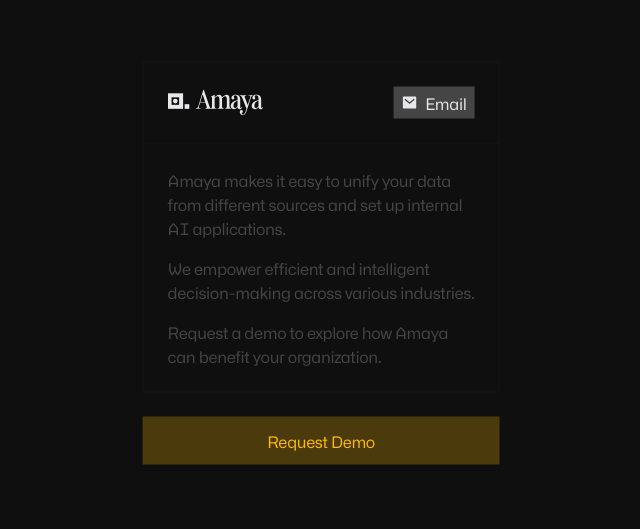
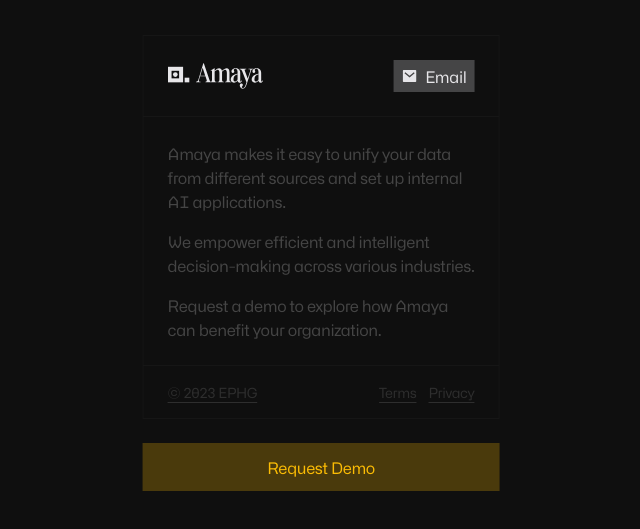
Before and after one commit to fvckprth/amaya, a Next.js app: page / in a window 1280 px wide. Shown: the part 137-666 px from the top of the page, without its empty margins (319-959 px from the left). Built offline with nearby package versions, Linux system fonts and the light colour scheme; no server answers.

Commit message:
Added footer

```diff
--- a/app/page.tsx
+++ b/app/page.tsx
@@ -1,6 +1,7 @@
-import Nav from '@/components/Nav'
-import Body from '@/components/Body'
-import { RequestDemoForm } from '@/components/RequestDemoForm'
+import Nav from '@/components/marketing/Nav'
+import Body from '@/components/marketing/Body'
+import { RequestDemoForm } from '@/components/marketing/RequestDemoForm'
+import { Footer } from '@/components/marketing/Footer'
 
 export default function Home() {
   return (
@@ -9,6 +10,7 @@ export default function Home() {
         <div>
           <Nav />
           <Body />
+          <Footer />
         </div>
         <div>
           <RequestDemoForm />
--- /dev/null
+++ b/components/marketing/Footer.tsx
@@ -0,0 +1,17 @@
+import Link from "next/link"
+
+export function Footer() {
+    return (
+      <div className='flex flex-row justify-between text-xs md:text-sm text-[#2E2E2E] py-3 px-4 md:px-6 md:py-4 border-b border-x border-[#2E2E2E]/25'>
+        <div>
+            <Link href='https://www.eastpark.xyz/' className="hover:text-[#E7E6E9]/50 underline underline-offset-4 decoration-inherit hover:no-underline">
+                © 2023 EPHG
+            </Link>
+        </div>
+        <div className="flex flex-row space-x-3">
+            <Link href="/terms" className="hover:text-[#E7E6E9]/50 underline underline-offset-4 decoration-inherit hover:no-underline">Terms</Link>
+            <Link href="/privacy" className="hover:text-[#E7E6E9]/50 underline underline-offset-4 decoration-inherit hover:no-underline">Privacy</Link>
+        </div>
+      </div>
+    )
+  }
--- a/components/RequestDemoForm.tsx
+++ b/components/marketing/RequestDemoForm.tsx
@@ -1,11 +1,12 @@
 'use client'
 
-import { useState, useEffect, useCallback } from 'react';
+import { useState, useEffect } from 'react';
 import { z } from "zod";
-import { useForm, useFormContext } from "react-hook-form";
+import { useForm } from "react-hook-form";
 import { zodResolver } from "@hookform/resolvers/zod"
-import { formSchema } from '../validators/formSchema';
+import { formSchema } from '../../validators/formSchema';
 
+import Link from 'next/link';
 import { Input } from "@/components/ui/input"
 import {
   Sheet,
@@ -22,7 +23,6 @@ import {
     Form,
     FormField,
     FormLabel,
-    FormMessage,
   } from "@/components/ui/form"
 
 import { IndustrySelect } from "./form/IndustrySelect";
@@ -84,7 +84,12 @@ function CustomFormField({ name, control, component: Component, componentProps,
 
 export function RequestDemoForm() {
     const [isLoading, setIsLoading] = useState(false);
-    const [isMobile, setIsMobile] = useState(window.innerWidth <= 768);
+    const [isMobile, setIsMobile] = useState(false);
+
+    useEffect(() => {
+      setIsMobile(window.innerWidth <= 768);
+    }, []);
+
     const form = useForm<RequestDemoFormSchema>({
         resolver: zodResolver(formSchema),
         defaultValues: DEFAULT_FORM_VALUES,
@@ -195,12 +200,15 @@ export function RequestDemoForm() {
                         onClick={form.handleSubmit(onSubmit)}>
                         Submit
                     </Button>
-                    <div>
-                        <p className="text-xs md:text-sm text-[#2E2E2E]">
-                            View privacy policy on how we <br/>
-                            will handle this information.
-                        </p>
-                    </div>
+                  <div>
+                    <p className="text-xs md:text-sm text-[#2E2E2E]">
+                        View{" "}
+                        <Link href="/privacy" className="hover:text-[#E7E6E9]/50 underline underline-offset-4 decoration-inherit hover:no-underline">
+                          privacy policy
+                        </Link>
+                        {" "}on how we <br/> will handle this information.
+                    </p>
+                  </div>
                 </div>
             </SheetFooter>
         </SheetContent>
--- a/components/form/IndustrySelect.tsx
+++ b/components/marketing/form/IndustrySelect.tsx
@@ -17,7 +17,7 @@ import {
   PopoverContent,
   PopoverTrigger,
 } from "@/components/ui/popover"
-import { ScrollArea } from "../ui/scroll-area"
+import { ScrollArea } from "../../ui/scroll-area"
 
 interface IndustrySelectProps {
   value: string;
```
Also changed, not shown: components/marketing/Body.tsx (renamed from components/Body.tsx), components/marketing/Nav.tsx (renamed from components/Nav.tsx), components/marketing/form/IntPhoneInput.tsx (renamed from components/form/IntPhoneInput.tsx), components/marketing/form/SizeSelect.tsx (renamed from components/form/SizeSelect.tsx).
